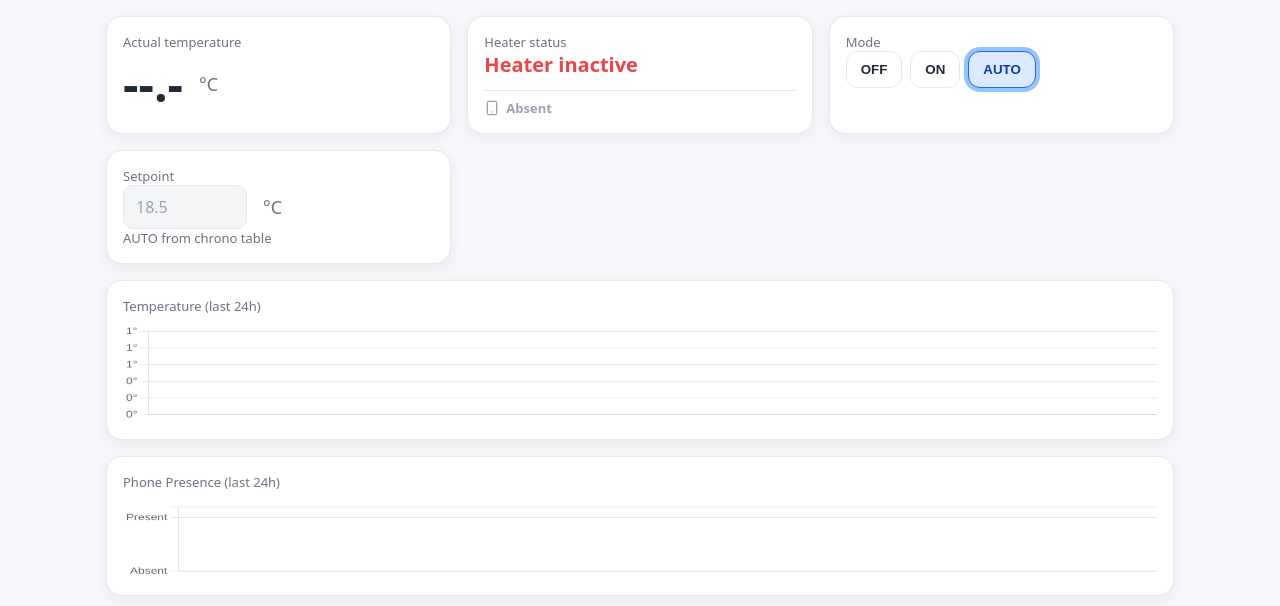
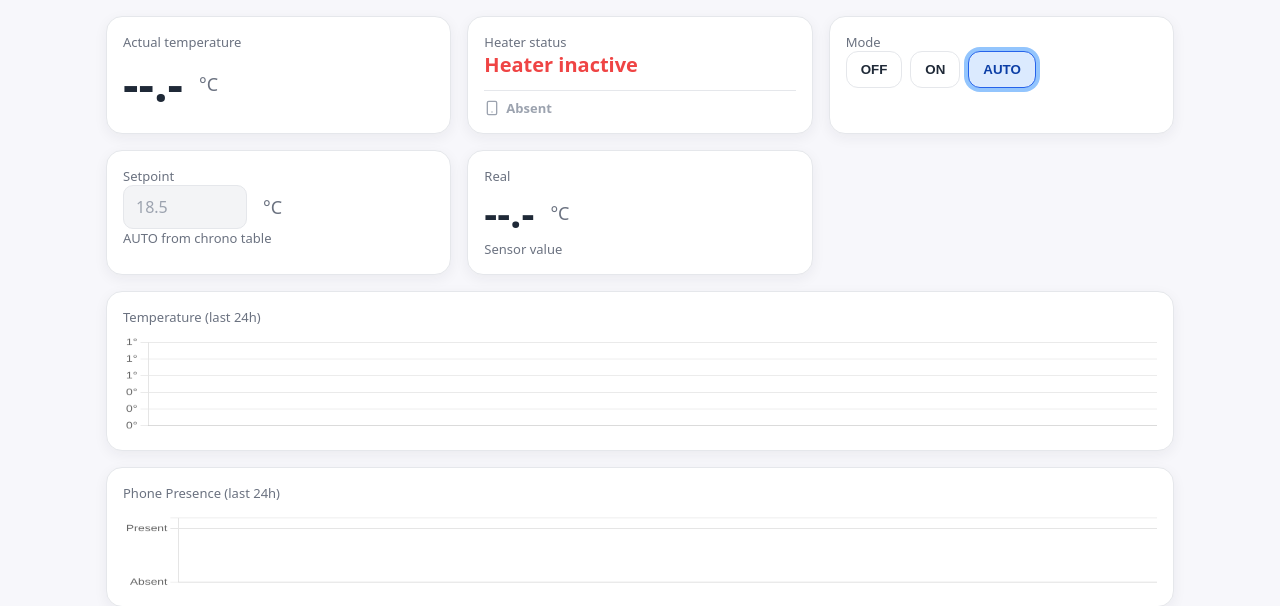
Before and after one commit to steplabnet/Termometro-V2-espnow, a PHP site: page /stanza.php in a window 1280 px wide. Shown: the part 60-666 px from the top of the page. Run offline with PHP 8.4, Linux system fonts and the light colour scheme; data that the repository does not hold is empty.

Commit message:
visualizza  setpoint reale

```diff
--- a/pagina/stanza.php
+++ b/pagina/stanza.php
@@ -10,7 +10,7 @@ $action = $_GET['action'] ?? '';
 /** ---------- helpers for state in /dev/shm ---------- */
 $RAM_DIR = '/dev/shm';
 $STATE_FILENAME = 'state.json';
-$PHONE_HISTORY_FILENAME = 'phone_history.csv'; // New file for phone history
+$PHONE_HISTORY_FILENAME = 'phone_history.csv';
 
 /** ---------- temperature history (CSV in /dev/shm) ---------- */
 $HISTORY_FILENAME = 'temp_history.csv';
@@ -282,9 +282,12 @@ if ($action === 'save_state' && $_SERVER['REQUEST_METHOD'] === 'POST') {
     if (isset($decoded['cald'])) {
         $state['cald'] = (int) $decoded['cald'];
     }
-    // Handle Phone presence state save
     if (isset($decoded['phone'])) {
         $state['phone'] = (int) $decoded['phone'];
+    }
+    // Handle 'real' parameter
+    if (isset($decoded['real'])) {
+        $state['real'] = floatval($decoded['real']);
     }
 
     if (!write_json_atomic($GLOBALS['STATE_FILE'], $state)) {
@@ -312,11 +315,12 @@ if ($action === 'load_state') {
             'mode' => $j['mode'] ?? null,
             'manualSetpoint' => isset($j['manualSetpoint']) ? (float) $j['manualSetpoint'] : null,
             'actualTemp' => isset($j['actualTemp']) ? (float) $j['actualTemp'] : null,
+            'real' => isset($j['real']) ? (float) $j['real'] : null, // <--- Load real param
             'cald' => isset($j['cald']) ? (int) $j['cald'] : 0,
             'phone' => isset($j['phone']) ? (int) $j['phone'] : 0
         ]);
     } else {
-        echo json_encode(['ok' => true, 'mode' => null, 'manualSetpoint' => null, 'actualTemp' => null, 'cald' => 0, 'phone' => 0]);
+        echo json_encode(['ok' => true, 'mode' => null, 'manualSetpoint' => null, 'actualTemp' => null, 'real' => null, 'cald' => 0, 'phone' => 0]);
     }
     exit;
 }
@@ -760,6 +764,16 @@ if ($action === 'save_presets' && $_SERVER['REQUEST_METHOD'] === 'POST') {
                     <div class="unit">°C</div>
                 </div>
                 <div class="subtitle" id="setpointHint">Manual setpoint</div>
+            </div>
+
+            <!-- NEW CARD FOR "REAL" PARAMETER -->
+            <div class="card pad span4">
+                <div class="subtitle">Real</div>
+                <div class="row">
+                    <div class="temp" id="realTemp" style="font-size: 40px;">--.-</div>
+                    <div class="unit">°C</div>
+                </div>
+                <div class="subtitle">Sensor value</div>
             </div>
 
             <!-- Temperature Chart -->
@@ -868,6 +882,7 @@ if ($action === 'save_presets' && $_SERVER['REQUEST_METHOD'] === 'POST') {
             const days = ["Monday", "Tuesday", "Wednesday", "Thursday", "Friday", "Saturday", "Sunday"];
             const byId = id => document.getElementById(id);
             const actualTempEl = byId('actualTemp');
+            const realTempEl = byId('realTemp'); // <--- New Element
             const setpointInput = byId('setpointInput');
             const setpointHint = byId('setpointHint');
             const statusDot = byId('statusDot');
@@ -1517,12 +1532,21 @@ if ($action === 'save_presets' && $_SERVER['REQUEST_METHOD'] === 'POST') {
                     if (!res.ok) throw new Error('HTTP ' + res.status);
                     const j = await res.json();
 
+                    // Update Actual Temp
                     if (j && typeof j.actualTemp === 'number') {
                         actualTempEl.textContent = j.actualTemp.toFixed(1);
                     } else {
                         actualTempEl.textContent = '--.-';
                     }
 
+                    // Update Real (Sensor) Value
+                    if (j && typeof j.real === 'number') {
+                        realTempEl.textContent = j.real.toFixed(1);
+                    } else {
+                        realTempEl.textContent = '--.-';
+                    }
+
+                    // Update Heater Status
                     if (j && typeof j.cald === 'number') {
                         if (j.cald === 1) {
                             heaterStatusEl.textContent = 'Heater active';
@@ -1558,6 +1582,7 @@ if ($action === 'save_presets' && $_SERVER['REQUEST_METHOD'] === 'POST') {
 
                 } catch (e) {
                     actualTempEl.textContent = '--.-';
+                    realTempEl.textContent = '--.-';
                     heaterStatusEl.textContent = '--';
                     heaterStatusEl.style.color = '#6b7280';
                     phoneStatusEl.textContent = '--';
```
